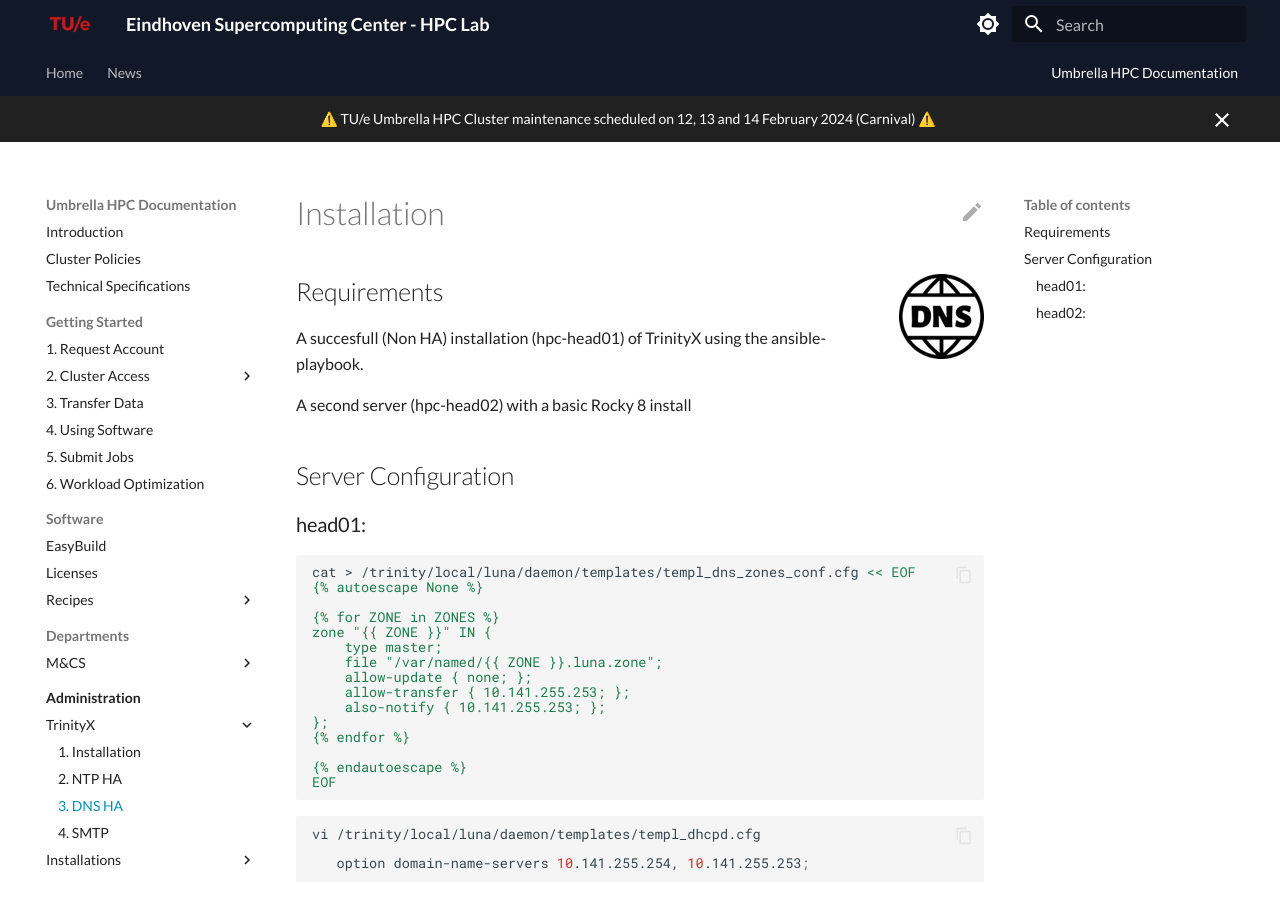
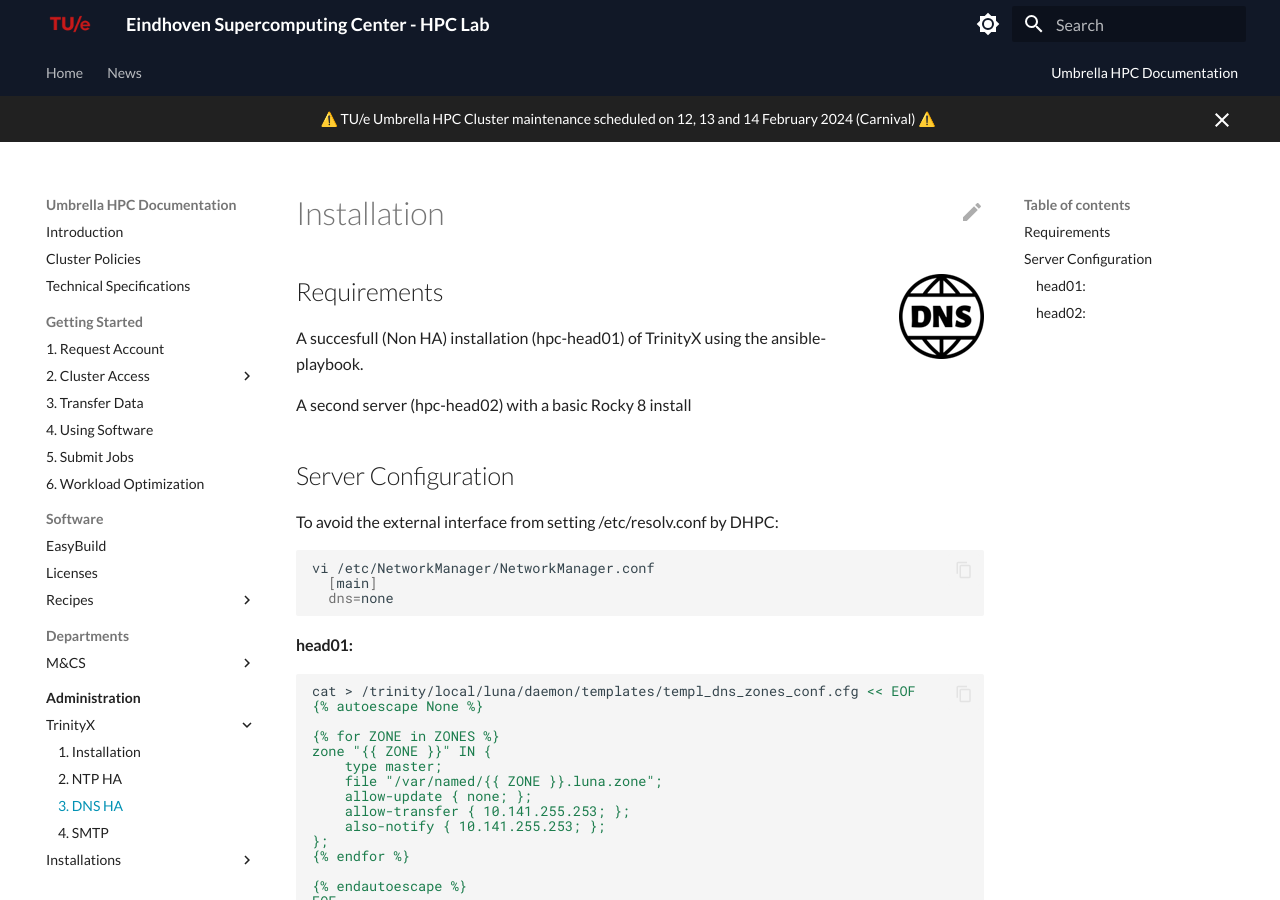
Before and after one commit to gferhpc/supercomputing.tue.nl, an MkDocs documentation site: the page built from pages/documentation/administration/trinityx/dns.md, in a window 1280 px wide and 900 px high. Built offline with MkDocs 1.6.1 and Material for MkDocs 9.7.7, drawn with Linux system fonts in a browser that asks for light colours.

Commit message:
Update dns.md

````diff
--- a/pages/documentation/administration/trinityx/dns.md
+++ b/pages/documentation/administration/trinityx/dns.md
@@ -10,7 +10,15 @@
 
 ## Server Configuration
 
-### head01:
+To avoid the external interface from setting /etc/resolv.conf by DHPC:
+
+```shell
+vi /etc/NetworkManager/NetworkManager.conf
+  [main]
+  dns=none
+```
+
+#### head01:
 
 ```shell
 cat > /trinity/local/luna/daemon/templates/templ_dns_zones_conf.cfg << EOF
@@ -35,7 +43,7 @@
 
    option domain-name-servers 10.141.255.254, 10.141.255.253;
 ```
-### head02:
+#### head02:
 
 ```shell
 export IFACE=enp0s8
````
Also changed, not shown: other parts of pages/documentation/administration/trinityx/dns.md (+1 -1 lines).
